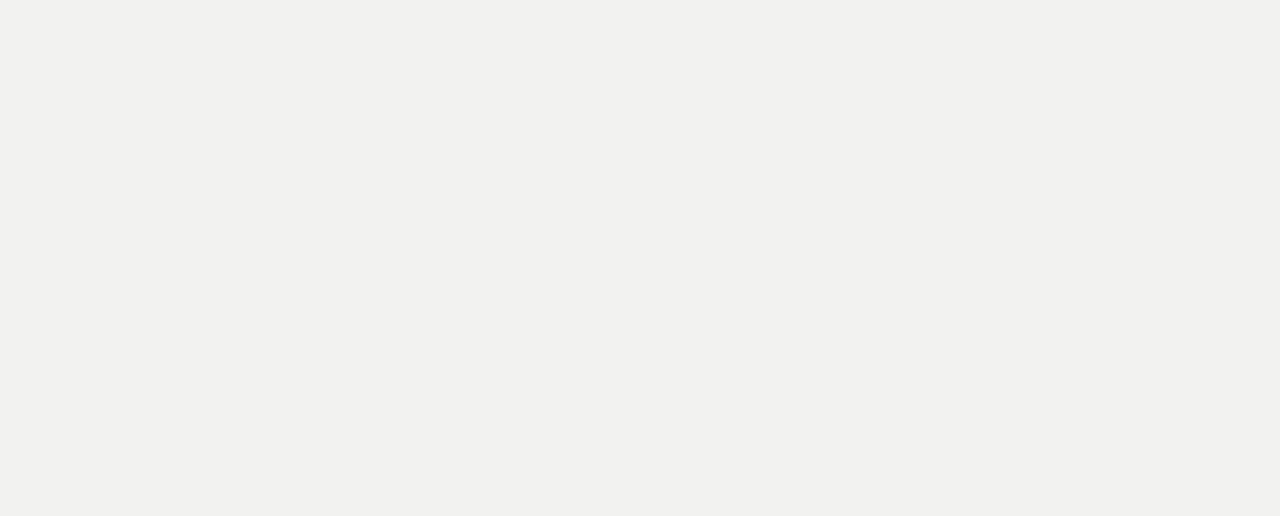
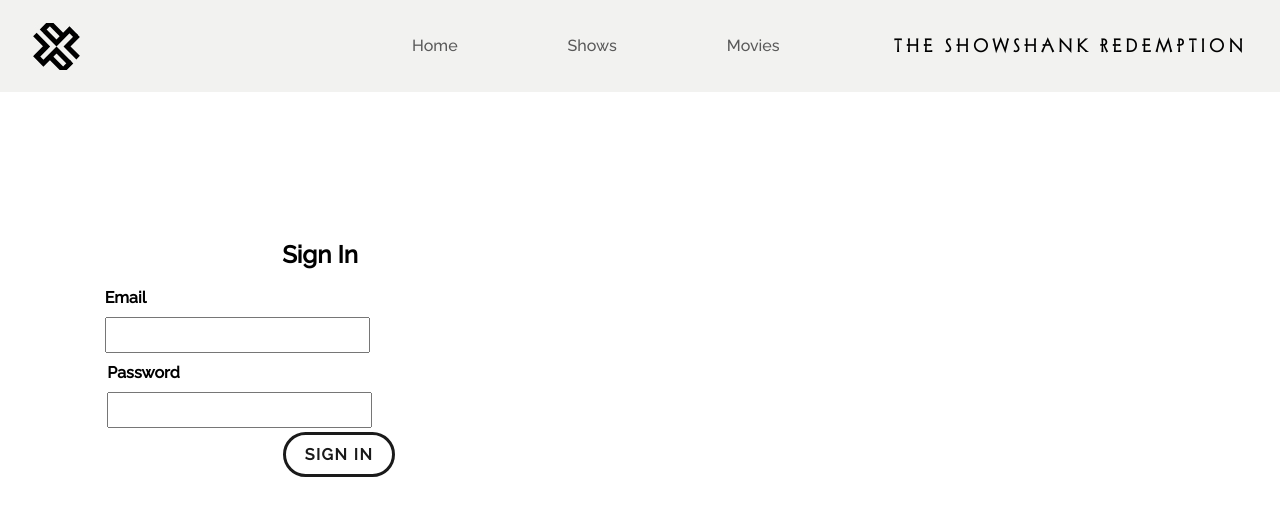
Before and after one commit to riyasr21/TheShowshankRedemption, a React (Create React App) app in the folder client/: page /login in a window 1280 px wide. Before the commit this address had no page. Shown: the top 516 px of the page. Built offline with nearby package versions, Linux system fonts and the light colour scheme; a small style sheet from the web is missing.

Commit message:
Login feature

```diff
--- a/client/src/App.js
+++ b/client/src/App.js
@@ -12,7 +12,7 @@ import Add from "./Pages/Add";
 import Update from "./Pages/Update";
 import Shows from "./Pages/Shows";
 import Movies from "./Pages/Movies";
-
+import Login from "./Pages/Login";
 function App() {
   return (
     <div className="App">
@@ -22,6 +22,7 @@ function App() {
           <Route path="/add" element={<Add />} />
           <Route path="/shows" element={<Shows />} />
           <Route path="/movies" element={<Movies />} />
+          <Route path="/login" element={<Login/>} />
           <Route path="/update/:id" element={<Update />} />
         </Routes>
       </BrowserRouter>
--- /dev/null
+++ b/client/src/Pages/Login.jsx
@@ -0,0 +1,106 @@
+import Header from '../Components/Header/Header'
+import { render } from 'react-dom'
+import {useNavigate} from 'react-router-dom';
+import axios from 'axios';
+import React, { useState } from 'react'
+import { useSprings, animated, interpolate } from 'react-spring'
+import { useGesture } from 'react-use-gesture'
+import '../Login.css';
+
+const Login = () => {
+    var flag;
+      let axiosConfig = {
+        headers: {
+            'Content-Type': 'application/json;charset=UTF-8',
+            "Access-Control-Allow-Origin": "*",
+        }
+      };
+    const [name, setName] = useState('');
+
+    const handleChange = event => {
+      setName(event.target.value);
+
+      console.log('value is:', event.target.value);
+      // console.log({message});
+
+    };
+    const [email, setEmail] = useState('');
+
+    const handleChange2 = event => {
+      setEmail(event.target.value);
+
+      console.log('value is:', event.target.value);
+      // console.log({message});
+
+    };
+    console.log(email);
+    const [password, setPassword] = useState('');
+
+    const handleChange3 = event => {
+      setPassword(event.target.value);
+
+      console.log('value is:', event.target.value);
+      // console.log({message});
+
+    };
+    console.log(password);
+    const setLoginStatus = useState("");
+    const navigate = useNavigate();
+    const logIn = async (email, password) => {
+        console.log("//localhost:8800/shows"+"/"+email+"/"+password);
+        axios.post("//localhost:8800/shows/"+email+"/"+password,axiosConfig).then((response) =>
+          {
+             if(response.data.message)
+             {
+                setLoginStatus(response.data.message);
+             }
+             else{
+                navigate('/');
+             }
+          }
+        //   navigate('/');
+       );
+      }
+    return (
+        <div>
+            <Header/>
+            <div className="loginsection__left">
+          <h2><div className="text1"> Sign In </div></h2>
+              <div className="emaildetails">
+                <div className="Email">
+                   Email
+                </div>
+              <div className='textField'>
+                <input id="email"
+                  name="email"
+                  style={{height: "30px"}}
+                  onChange={handleChange2}
+                  value={email} size="30">
+
+                  </input>
+              </div>
+             </div>
+              <div className="passworddetails">
+                <div className="Password">
+                    Password
+                </div>
+                <div className='textField'>
+                  <input id="password"
+                  type = "password"
+                  name="password"
+                  style={{height: "30px"}}
+                  onChange={handleChange3}
+                  value={password} size="30"></input>
+                </div>
+              </div>
+              <div classname='SubmitButton'>
+              <button className="submit_button" onClick={() => logIn(email, password)}  >SIGN IN</button>
+              </div>
+
+           </div>
+        </div>
+
+    )
+  }
+
+  export default Login;
--- a/client/src/Pages/Shows.jsx
+++ b/client/src/Pages/Shows.jsx
@@ -51,6 +51,12 @@ import '../shows.css'
 // render(<Deck />, document.getElementById('root'))
 
 const Shows = () => {
+  const navigate = useNavigate();
+  const navigateToLogin = () => {
+
+      navigate('/login');
+    };
+
   let axiosConfig = {
     headers: {
         'Content-Type': 'application/json;charset=UTF-8',
@@ -88,10 +94,12 @@ const Shows = () => {
   console.log(password);
 
   const signUp = async (name, email, password) => {
-    console.log("//localhost:8800/shows/"+name+"/"+email+"/"+password)
+
     try {
       await axios.post("//localhost:8800/shows/"+name+"/"+email+"/"+password,axiosConfig)
+      await axios.get("//localhost:8800/user/"+email)
       console.log("done");
+      navigate('/login');
       // const res = await axios.get()
       // setMovies(res.data)
       // setDivShow(true)
@@ -150,6 +158,9 @@ const Shows = () => {
               <div classname='SubmitButton'>
               <button className="submit_button" onClick={() => signUp(name, email, password)} >SIGN UP</button>
               </div>
+              <div className='loginOption'>
+                <h3 onClick={navigateToLogin}>Already a user? Log in here</h3>
+              </div>
            </div>
         </div>
   )
--- a/client/src/shows.css
+++ b/client/src/shows.css
@@ -1,8 +1,8 @@
-* {
+/* * {
     box-sizing: border-box;
     background-color: #F2F2F0;
 
-  }
+  } */
 .loginsection__left
 {
   width:50%;
@@ -133,19 +133,19 @@ will-change: transform;
   transform: translateY(0);
 }
 
-  html,
+  /* html,
   body {
     /* overscroll-behavior-y: contain; */
-    margin: 0;
+    /* margin: 0;
     padding: 0;
     height: 100%;
     width: 100%;
-    user-select: none;
+    user-select: none; */
     /* font-family: -apple-system, BlinkMacSystemFont, avenir next, avenir, helvetica neue, helvetica, ubuntu, roboto, noto, segoe ui, arial,
       sans-serif; */
     /* position: fixed;
     overflow: hidden; */
-  }
+  /* } */
 
   /* #root {
     background: lightblue;
@@ -154,18 +154,18 @@ will-change: transform;
     width: 100%;
     height: 100%;
     /* cursor: url('https://uploads.codesandbox.io/uploads/user/b3e56831-8b98-4fee-b941-0e27f39883ab/Ad1_-cursor.png') 39 39, auto; */
-  .shows__deck {
+  /* .shows__deck { */
 
-        position: fixed;
-        overflow: hidden;
-        width: 100%;
-        height: 100%;
-        cursor: url('https://uploads.codesandbox.io/uploads/user/b3e56831-8b98-4fee-b941-0e27f39883ab/Ad1_-cursor.png') 39 39, auto;
+        /* position: fixed; */
+        /* overflow: hidden; */
+        /* width: 100%; */
+        /* height: 100%; */
+        /* cursor: url('https://uploads.codesandbox.io/uploads/user/b3e56831-8b98-4fee-b941-0e27f39883ab/Ad1_-cursor.png') 39 39, auto; */
 
-    }
+    /* } */
 
 
-  .shows__deck {
+  /* .shows__deck {
     position: absolute;
     width: 100vw;
     height: 100vh;
@@ -175,9 +175,9 @@ will-change: transform;
     justify-content: center;
     background-color: #F2F2F0;
     ;
-  }
+  } */
 
-  .shows__deck > div > div {
+  /* .shows__deck > div > div {
     background-color: white;
     background-size: auto 85%;
     background-repeat: no-repeat;
@@ -189,4 +189,4 @@ will-change: transform;
     will-change: transform;
     border-radius: 10px;
     box-shadow: 0 12.5px 100px -10px rgba(50, 50, 73, 0.4), 0 10px 10px -10px rgba(50, 50, 73, 0.3);
-  }
+  } */
```
Also changed, not shown: client/src/Login.css (added), 1 other file (tests, documents, lock files or other folders).
